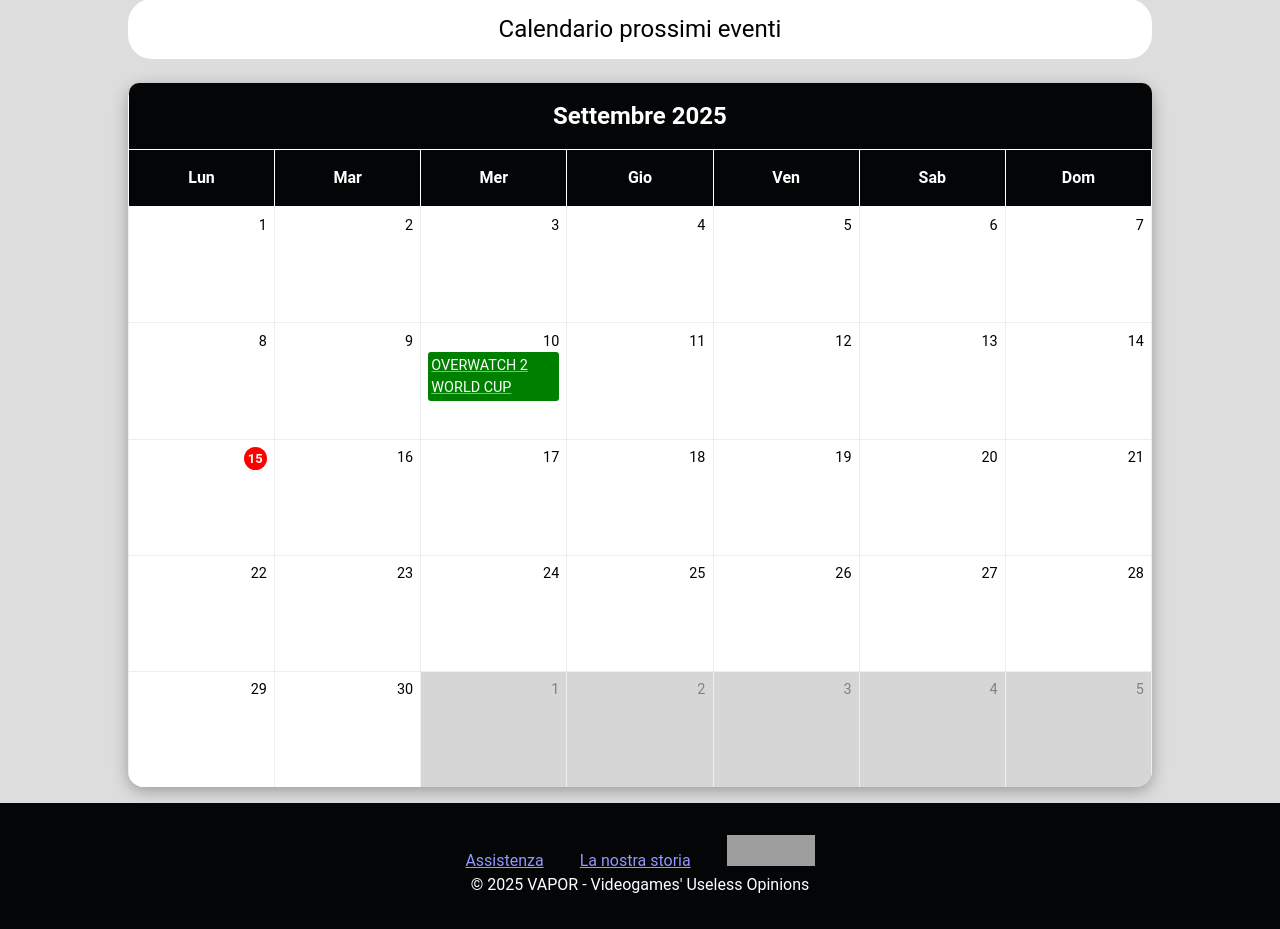
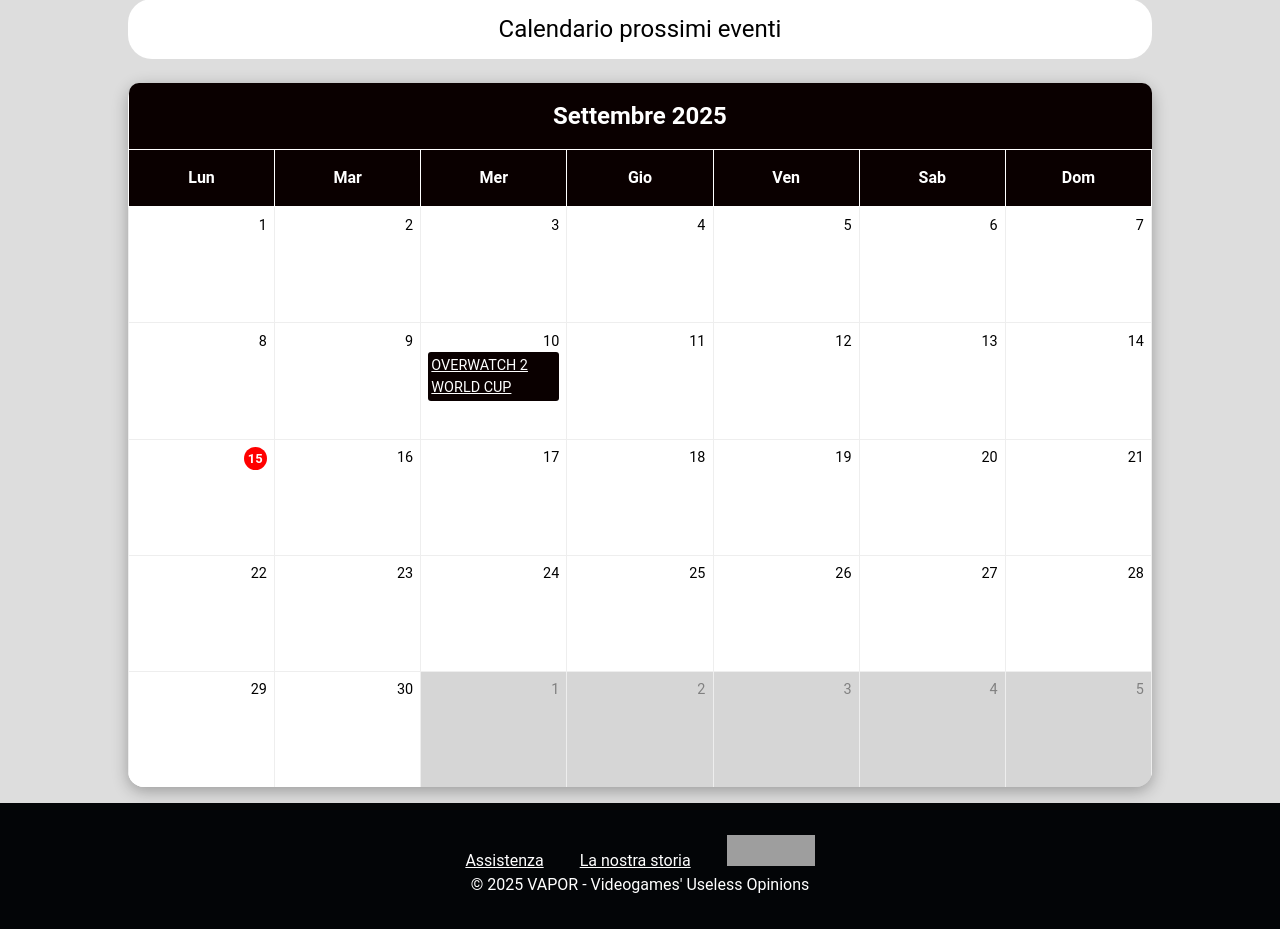
Before and after one commit to ColdBerri/TecWeb-Unipd-2025, a PHP site: page /eventi.php in a window 1280 px wide. Shown: the part 592-1521 px from the top of the page. Run offline with PHP 8.4, Linux system fonts and the light colour scheme; data comes from the database, SQL or seed files in the repository; data that the repository does not hold is empty; grey boxes are pictures that could not be loaded.

Commit message:
colorificio

```diff
--- a/src/css/style.css
+++ b/src/css/style.css
@@ -6,10 +6,10 @@
 
 :root {
     --bgcolor: #dddddd;
-    --headerbgcolor: #030507;
+    --headerbgcolor: #0A0000;
     --textcolor: #000000;
-    --linkcolor: #9497FF;
-    --linkvisited: #F0C800;
+    --linkcolor: #FFFFFF;
+    --linkvisited: #0079CA;
     --breadcrump-bg: black;
     --login-bgcolor: #1b2838;
     --login-box-bgcolor: #4d4e50;
@@ -19,6 +19,7 @@
     --div_navbar_link_hover: #000000;
     --grigiobg: #CBCBCB;
     --footer-bg: #030507;
+    --etichetta: #00AB7D;
 }
 
 html {
@@ -656,7 +657,6 @@ div.categoria>h2 {
 
 .lista-giochi>li:hover {
     transform: scale(1.05);
-    opacity: 0.5;
     cursor: pointer;
 }
 
@@ -871,7 +871,7 @@ td.giornoFuori>p {
 }
 
 .marked {
-    background-color: green;
+    background-color: var(--headerbgcolor);
     padding: 0.2em;
     font-size: 1em;
     color: white;
@@ -885,6 +885,15 @@ td.giornoFuori>p {
     /* Permette di andare a capo */
     hyphens: auto;
     /* Aggiunge il trattino "-" quando il testo va a capo */
+}
+/* Stile del testo per i link non visitati */
+.evento_calendario .marked {
+    color: var(--linkcolor);
+}
+
+/* Stile del testo per i link visitati */
+.evento_calendario:visited .marked {
+    color: var(--linkvisited);
 }
 
 .mese_selezionato th {
@@ -1063,7 +1072,7 @@ fieldset {
 .submit_button {
     float: right;
     width: 49%;
-    background-color: #17652B;
+    background-color: #0F822A;
     padding: 0.85em;
     color: white;
     border: none;
@@ -1082,7 +1091,7 @@ fieldset {
 .cancella {
     float: left;
     width: 49%;
-    background-color: #9A212D;
+    background-color: #C94855;
     padding: 0.85em;
     color: white;
     border: none;
@@ -1093,7 +1102,7 @@ fieldset {
 }
 
 .cancella:hover {
-    background-color: #7B1721;
+    background-color: #6b282f;
     transition: background-color 0.2s ease, transform 0.2s ease;
 }
 
@@ -1755,7 +1764,7 @@ fieldset.selezionaLingua{
     color: black;
     margin-bottom: 1em;
     padding: 1em;
-    border-left: 0.25em solid var(--linkvisited);
+    border-left: 0.25em solid var(--etichetta);
     background-color: var(--headerbgcolor);
     border-radius: 0.5em;
     box-shadow: 0 4px 8px rgba(0, 0, 0, 0.1);
@@ -1770,7 +1779,6 @@ fieldset.selezionaLingua{
     font-weight: bold;
     width: 9.375em;
     min-width: 9.375em;
-    color: var(--headerbgcolor);
     vertical-align: top;
 }
 
@@ -1867,7 +1875,7 @@ fieldset.selezionaLingua{
 
 .etichetta {
     font-weight: bold;
-    color: var(--linkvisited);
+    color: var(--etichetta);
 }
 
 .valore_gioco,
@@ -1884,7 +1892,6 @@ fieldset.selezionaLingua{
     font-size: 2.5em;
     margin-top: 0;
     margin-bottom: 0.5em;
-    color: var(--linkvisited);
     text-shadow: 0.05em 0.05em 0.1em #000;
     text-align: center;
 }
@@ -1898,7 +1905,7 @@ fieldset.selezionaLingua{
 
 .etichetta {
     font-weight: bold;
-    color: var(--linkvisited);
+    color: var(--etichetta);
 }
 
 .valore_gioco,
@@ -2221,7 +2228,7 @@ a:visited .miniCalendario {
     text-align: center;
     color: var(--headerbgcolor);
     background-color: #444;
-    background-color: #00E1FF;
+    background-color: var(--etichetta);
     padding: 0.5em 0.8em;
     border-radius: 0.5em;
     font-size: 0.95em;
--- a/src/css/tablet.css
+++ b/src/css/tablet.css
@@ -557,7 +557,6 @@ details summary {
     font-size: 2.5em;
     margin-top: 0;
     margin-bottom: 0.5em;
-    color: var(--linkvisited);
     text-shadow: 0.05em 0.05em 0.1em #000;
     text-align: center;
 }
--- a/src/eventi.php
+++ b/src/eventi.php
@@ -107,7 +107,7 @@ while ($giornoCorrente <= $numeroGiorni) {
                 $eventoLinkE = urlencode($eventoLink);
 
                 if (!($tmp && $giornoCorrente == $oggiG)) {
-                    $calendarioHTML .= "<td data-title='$giornoSettimanaC'><span class='eventoPresente'>$giornoCorrente</span><a href='evento_singolo.php?nome_evento={$eventoLinkE}'><p class='marked'>$nomeEvento</p></a></td>";
+                    $calendarioHTML .= "<td data-title='$giornoSettimanaC'><span class='eventoPresente'>$giornoCorrente</span><a href='evento_singolo.php?nome_evento={$eventoLinkE}' class='evento_calendario'><p class='marked'>$nomeEvento</p></a></td>";
                 } else {
                     $calendarioHTML .= "<td data-title='$giornoSettimanaC'><span class='eventoPresenteOggi'>$giornoCorrente</span><a href='evento_singolo.php?nome_evento={$eventoLinkE}'><p class='marked'>$nomeEvento</p></a></td>";
                 }
```
